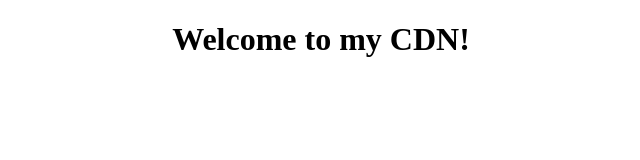
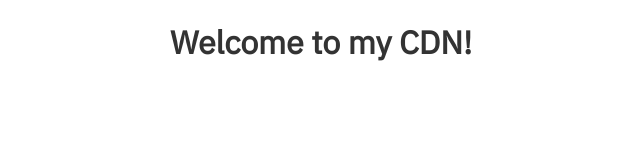
Before and after one commit to Hoidberg/CDN, a plain HTML site: page index.html in a window 1280 px wide. Shown: the whole page, without its empty margins (319-959 px from the left). Drawn offline with Linux system fonts and the light colour scheme.

Commit message:
Update index.html

```diff
--- a/index.html
+++ b/index.html
@@ -4,7 +4,7 @@
 		<title>CDN</title>
 		<meta http-equiv="Content-Type" content="text/html; charset=ANSI"> <!-- ANSI contains way more characters than UTF-8 -->
 		<meta http-equiv="X-UA-Compatible" content="IE=Edge">
-		<link href="/CDN/CSS/style.css">
+		<link href="/CDN/CSS/style.css" rel="stylesheet">
 		<link href="https://fonts.googleapis.com/css2?family=IBM+Plex+Sans" rel="stylesheet">
 		<link href="https://fonts.googleapis.com/css2?family=Open+Sans" rel="stylesheet">
 		<link href="https://fonts.googleapis.com/css2?family=Roboto" rel="stylesheet">
```
